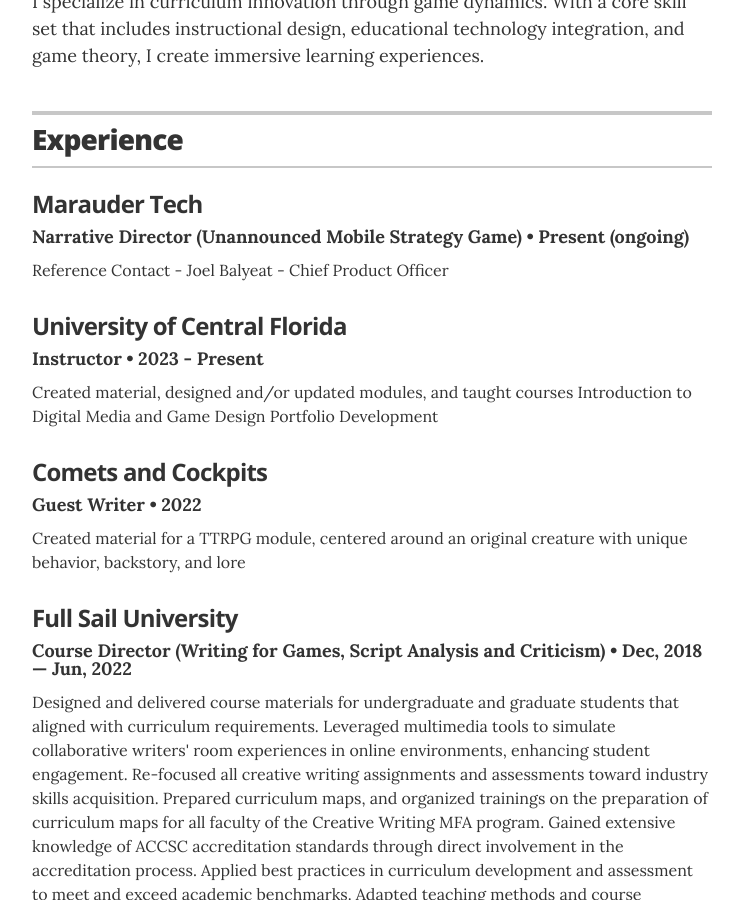
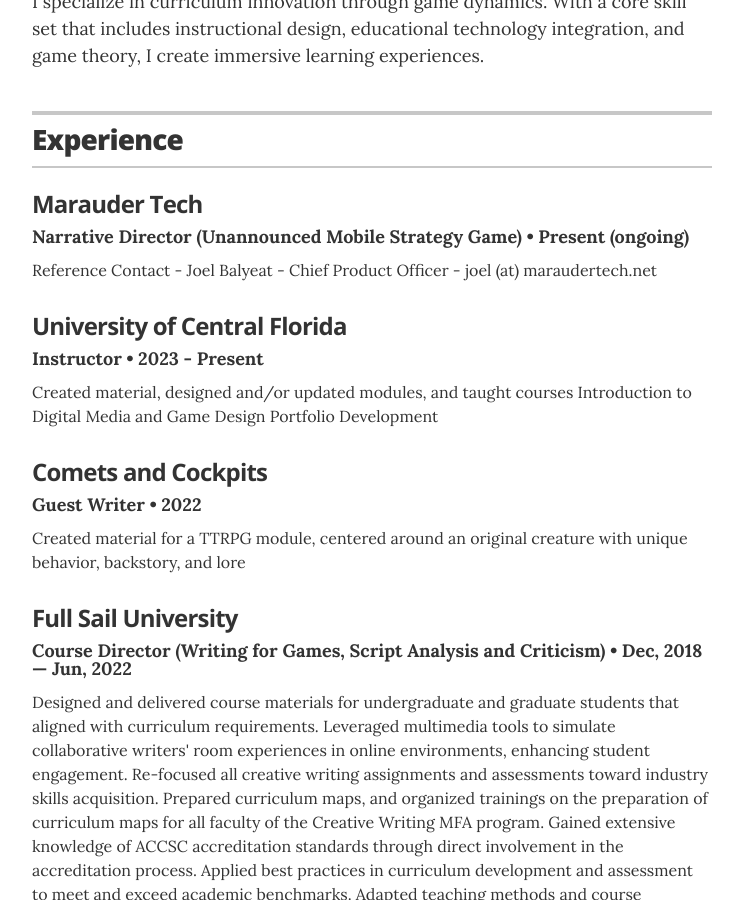
Before and after one commit to mwmxyz/academic, a Jekyll site: the page built from index.html, in a window 1280 px wide and 900 px high, scrolled down 338 px. Shown: the whole window, without its empty margins (268-1011 px from the left). Built offline with Jekyll 4.4.1, drawn with Linux system fonts in a browser that asks for light colours.

Commit message:
Update experience.yml

```diff
--- a/_data/experience.yml
+++ b/_data/experience.yml
@@ -5,7 +5,7 @@
 - company: Marauder Tech
   position: Narrative Director (Unannounced Mobile Strategy Game)
   duration: Present (ongoing)
-  summary: Reference Contact - Joel Balyeat - Chief Product Officer
+  summary: Reference Contact - Joel Balyeat - Chief Product Officer - joel (at) maraudertech.net
 
 # Teaching at UCF
 - company: University of Central Florida
```
